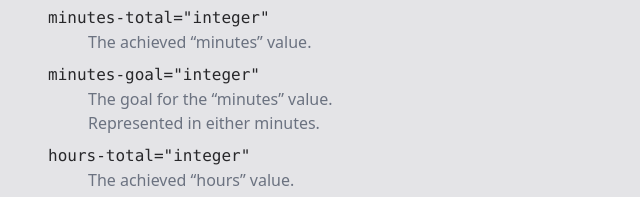
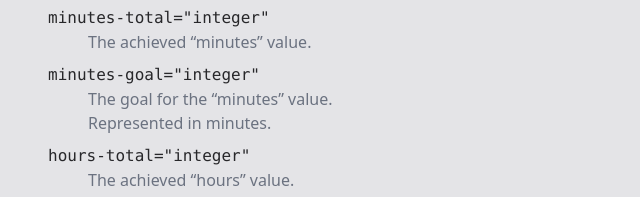
Before and after one commit to trovster/fitness-visualisations, a website: page docs/index.html in a window 1280 px wide. Shown: the part 2405-2602 px from the top of the page, 288-928 px from the left. Drawn offline with Linux system fonts and the light colour scheme.

Commit message:
docs: fix spelling in demo docs

```diff
--- a/docs/index.html
+++ b/docs/index.html
@@ -134,7 +134,7 @@ fitness-card::part(footer) {}</code></pre>
                 <dd>The achieved “minutes” value.</dd>
                 <dt><code>minutes-goal="integer"</code></dt>
                 <dd>The goal for the “minutes” value.</dd>
-                <dd>Represented in either minutes.</dd>
+                <dd>Represented in minutes.</dd>
 
                 <dt><code>hours-total="integer"</code></dt>
                 <dd>The achieved “hours” value.</dd>
```
